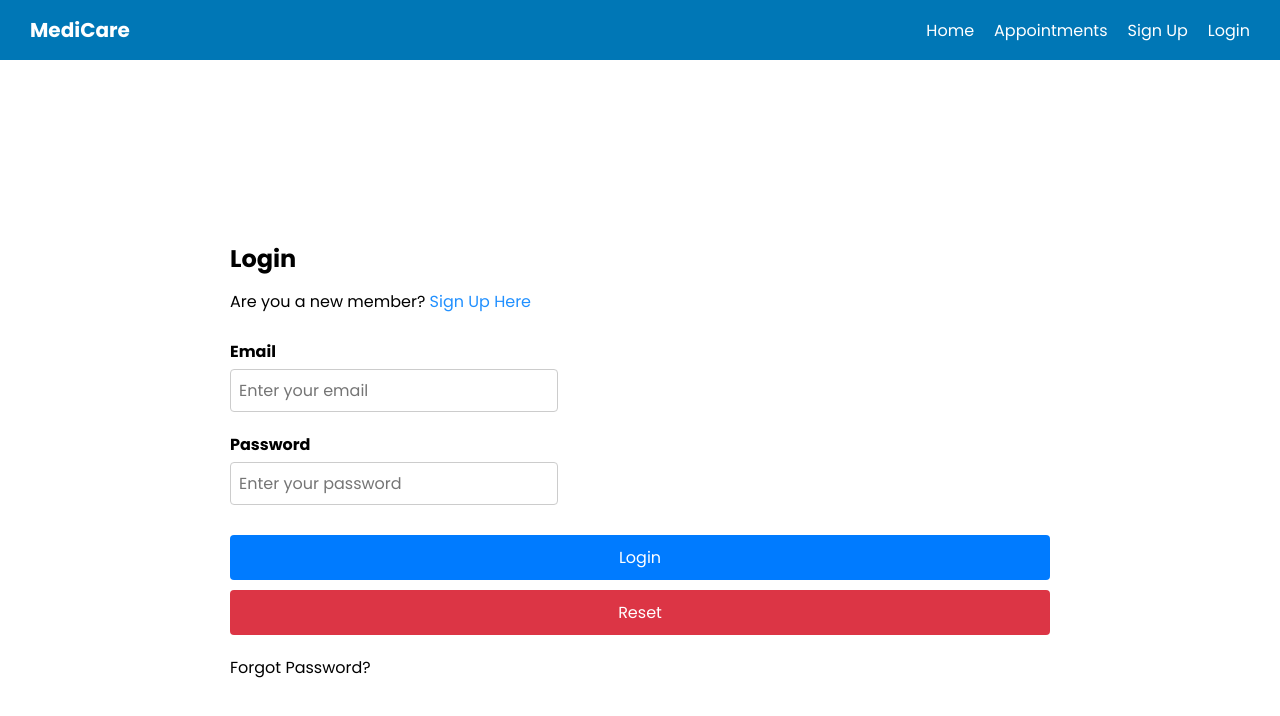
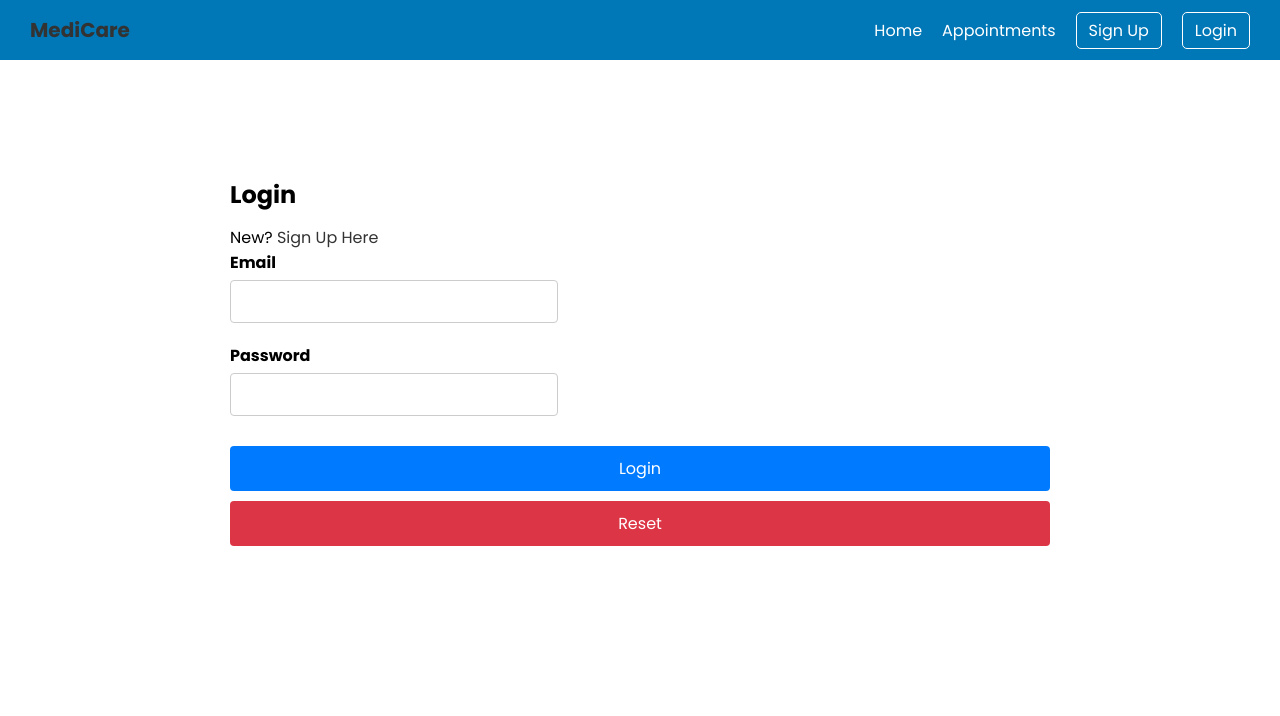
Before and after one commit to JohnChew1735/test_med_app, a React (Create React App) app: page /login in a window 1280 px wide. Shown: the top 716 px of the page. Built offline with nearby package versions, Linux system fonts and the light colour scheme.

Commit message:
Embed code in the Sign Up page to establish backend connectivity

```diff
--- a/src/Components/Login/Login.js
+++ b/src/Components/Login/Login.js
@@ -1,123 +1,68 @@
 import React, { useState } from "react";
+import { useNavigate, Link } from "react-router-dom";
+import { API_URL } from "../../config";
 import "./Login.css";
 
 const Login = () => {
-  // State variables for input values
   const [email, setEmail] = useState("");
   const [password, setPassword] = useState("");
+  const [err, setErr] = useState("");
+  const navigate = useNavigate();
 
-  // State variables for validation messages
-  const [errors, setErrors] = useState({});
+  const handleLogin = async (e) => {
+    e.preventDefault();
+    setErr("");
+    if (!email || !password) {
+      setErr("Please enter both email and password");
+      return;
+    }
+    try {
+      const res = await fetch(`${API_URL}/api/auth/login`, {
+        method: "POST",
+        headers: { "Content-Type": "application/json" },
+        body: JSON.stringify({ email, password }),
+      });
+      const json = await res.json();
 
-  // Validation function
-  const validateForm = () => {
-    const newErrors = {};
-
-    // Email validation
-    if (!email) {
-      newErrors.email = "Email is required";
-    } else if (!/\S+@\S+\.\S+/.test(email)) {
-      newErrors.email = "Enter a valid email address";
-    }
-
-    // Password validation
-    if (!password) {
-      newErrors.password = "Password is required";
-    } else if (password.length < 6) {
-      newErrors.password = "Password must be at least 6 characters long";
-    }
-
-    setErrors(newErrors);
-    return Object.keys(newErrors).length === 0;
-  };
-
-  // Submit handler
-  const handleSubmit = (e) => {
-    e.preventDefault();
-    if (validateForm()) {
-      alert("Login successful!");
-      // Here you can add login API call later
+      if (json.authtoken) {
+        sessionStorage.setItem("auth-token", json.authtoken);
+        sessionStorage.setItem("email", email);
+        // optionally store name if returned by backend
+        if (json.name) sessionStorage.setItem("name", json.name);
+        navigate("/");
+        window.location.reload();
+      } else {
+        setErr(json.error || "Login failed");
+      }
+    } catch (error) {
+      setErr("Unable to contact server.");
+      console.error(error);
     }
   };
 
-  // Reset handler
-  const handleReset = () => {
-    setEmail("");
-    setPassword("");
-    setErrors({});
-  };
-
   return (
-    <div className="container">
+    <div className="container" style={{ marginTop: "5%" }}>
       <div className="login-grid">
-        <div className="login-text">
-          <h2>Login</h2>
-        </div>
-
-        <div className="login-text">
-          Are you a new member?{" "}
-          <span>
-            <a href="/signup" style={{ color: "#2190FF" }}>
-              Sign Up Here
-            </a>
-          </span>
-        </div>
-
-        <br />
+        <div className="login-text"><h2>Login</h2></div>
+        <div className="login-text">New? <Link to="/signup">Sign Up Here</Link></div>
 
         <div className="login-form">
-          <form onSubmit={handleSubmit}>
+          <form onSubmit={handleLogin}>
             <div className="form-group">
-              <label htmlFor="email">Email</label>
-              <input
-                type="email"
-                name="email"
-                id="email"
-                className="form-control"
-                placeholder="Enter your email"
-                value={email}
-                onChange={(e) => setEmail(e.target.value)}
-              />
-              {errors.email && (
-                <p style={{ color: "red", fontSize: "14px" }}>{errors.email}</p>
-              )}
+              <label>Email</label>
+              <input className="form-control" type="email" value={email} onChange={e => setEmail(e.target.value)} required/>
+            </div>
+            <div className="form-group">
+              <label>Password</label>
+              <input className="form-control" type="password" value={password} onChange={e => setPassword(e.target.value)} required/>
             </div>
 
-            <div className="form-group">
-              <label htmlFor="password">Password</label>
-              <input
-                type="password"
-                name="password"
-                id="password"
-                className="form-control"
-                placeholder="Enter your password"
-                value={password}
-                onChange={(e) => setPassword(e.target.value)}
-              />
-              {errors.password && (
-                <p style={{ color: "red", fontSize: "14px" }}>
-                  {errors.password}
-                </p>
-              )}
-            </div>
+            {err && <div style={{ color: "red" }}>{err}</div>}
 
             <div className="btn-group">
-              <button
-                type="submit"
-                className="btn btn-primary mb-2 mr-1 waves-effect waves-light"
-              >
-                Login
-              </button>
-              <button
-                type="button"
-                className="btn btn-danger mb-2 waves-effect waves-light"
-                onClick={handleReset}
-              >
-                Reset
-              </button>
+              <button type="submit" className="btn btn-primary">Login</button>
+              <button type="reset" className="btn btn-danger" onClick={() => { setEmail(""); setPassword(""); setErr(""); }}>Reset</button>
             </div>
-
-            <div className="login-text">Forgot Password?</div>
           </form>
         </div>
       </div>
--- a/src/Components/Navbar/Navbar.css
+++ b/src/Components/Navbar/Navbar.css
@@ -28,3 +28,20 @@ body {
 .nav-links a:hover {
   color: #ffdd00;
 }
+
+.btn-outline,
+.btn-logout {
+  border: 1px solid #fff;
+  color: #fff;
+  background: transparent;
+  padding: 6px 12px;
+  border-radius: 5px;
+  cursor: pointer;
+  transition: 0.3s;
+}
+
+.btn-logout:hover,
+.btn-outline:hover {
+  background: #fff;
+  color: #333;
+}
--- a/src/Components/Navbar/Navbar.js
+++ b/src/Components/Navbar/Navbar.js
@@ -1,15 +1,56 @@
-import React from "react";
+// src/Components/Navbar/Navbar.js
+import React, { useEffect, useState } from "react";
+import { Link, useNavigate } from "react-router-dom";
 import "./Navbar.css";
 
 const Navbar = () => {
+  const [user, setUser] = useState(null); // will hold display name
+  const navigate = useNavigate();
+
+  useEffect(() => {
+    const email = sessionStorage.getItem("email");
+    const name = sessionStorage.getItem("name");
+    if (email || name) {
+      // prefer stored name; otherwise take part before @ from email
+      const display = name || (email ? email.split("@")[0] : null);
+      setUser(display);
+    } else {
+      setUser(null);
+    }
+  }, []);
+
+  const handleLogout = () => {
+    // remove auth info and update UI
+    sessionStorage.removeItem("auth-token");
+    sessionStorage.removeItem("email");
+    sessionStorage.removeItem("name");
+    sessionStorage.removeItem("phone");
+    setUser(null);
+    navigate("/");
+    window.location.reload()
+  };
+
   return (
     <nav className="navbar">
-      <div className="logo">MediCare</div>
+      <div className="logo"><Link to="/">MediCare</Link></div>
+
       <div className="nav-links">
-        <a href="/">Home</a>
-        <a href="/appointments">Appointments</a>
-        <a href="/signup">Sign Up</a>
-        <a href="/login">Login</a>
+        <Link to="/">Home</Link>
+        <Link to="/appointments">Appointments</Link>
+
+        {user ? (
+          <>
+            <span className="nav-username" style={{ marginLeft: "1rem" }}>
+            Hi, {user}
+            </span>
+            <button className="btn-logout" onClick={handleLogout}>Logout</button>
+          </>
+        ) : (
+          <>
+            <Link to="/signup" className="btn-outline">Sign Up</Link>
+            <Link to="/login" className="btn-outline">Login</Link>
+          </>
+        )}
       </div>
     </nav>
   );
--- a/src/Components/Sign_up/Sign_Up.js
+++ b/src/Components/Sign_up/Sign_Up.js
@@ -1,178 +1,95 @@
 import React, { useState } from "react";
+import { Link, useNavigate } from "react-router-dom";
+import { API_URL } from "../../config";
 import "./Sign_Up.css";
 
 const Sign_Up = () => {
-  // --- State to store form values ---
-  const [formData, setFormData] = useState({
-    name: "",
-    phone: "",
-    email: "",
-    password: "",
-  });
+  const [name, setName] = useState("");
+  const [phone, setPhone] = useState("");
+  const [email, setEmail] = useState("");
+  const [password, setPassword] = useState("");
+  const [err, setErr] = useState("");
+  const navigate = useNavigate();
 
-  // --- State to store validation errors ---
-  const [errors, setErrors] = useState({});
-
-  // --- Handle input change ---
-  const handleChange = (e) => {
-    const { name, value } = e.target;
-
-    setFormData({
-      ...formData,
-      [name]: value,
-    });
-
-    // clear error while typing
-    setErrors({
-      ...errors,
-      [name]: "",
-    });
+  const validate = () => {
+    if (!name.trim()) return "Name is required";
+    if (!/^\d{10}$/.test(phone)) return "Phone must be exactly 10 digits";
+    if (!/\S+@\S+\.\S+/.test(email)) return "Invalid email address";
+    if (password.length < 6) return "Password must be at least 6 characters";
+    return null;
   };
 
-  // --- Validation rules ---
-  const validate = () => {
-    const newErrors = {};
-
-    // Name validation
-    if (!formData.name.trim()) {
-      newErrors.name = "Name is required";
+  const register = async (e) => {
+    e.preventDefault();
+    setErr("");
+    const v = validate();
+    if (v) {
+      setErr(v);
+      return;
     }
 
-    // Phone must be exactly 10 digits
-    if (!/^\d{10}$/.test(formData.phone)) {
-      newErrors.phone = "Phone number must be exactly 10 digits";
+    try {
+      const response = await fetch(`${API_URL}/api/auth/register`, {
+        method: "POST",
+        headers: { "Content-Type": "application/json" },
+        body: JSON.stringify({ name, email, password, phone }),
+      });
+      const json = await response.json();
+
+      if (json.authtoken) {
+        sessionStorage.setItem("auth-token", json.authtoken);
+        sessionStorage.setItem("name", name);
+        sessionStorage.setItem("email", email);
+        sessionStorage.setItem("phone", phone);
+
+        navigate("/");
+        window.location.reload();
+      } else {
+        // show server validation errors in friendly way
+        if (json.errors) setErr(json.errors.map((e) => e.msg).join(", "));
+        else setErr(json.error || "Registration failed");
+      }
+    } catch (error) {
+      setErr("Unable to contact server. Try again later.");
+      console.error(error);
     }
-
-    // Email must be valid format
-    if (!/\S+@\S+\.\S+/.test(formData.email)) {
-      newErrors.email = "Invalid email address";
-    }
-
-    // Password minimum 6 characters
-    if (formData.password.length < 6) {
-      newErrors.password = "Password must be at least 6 characters long";
-    }
-
-    return newErrors;
-  };
-
-  // --- Handle form submission ---
-  const handleSubmit = (e) => {
-    e.preventDefault();
-
-    const validationErrors = validate();
-    if (Object.keys(validationErrors).length > 0) {
-      setErrors(validationErrors);
-    } else {
-      alert("Sign Up Successful!");
-      console.log("Form Data Submitted:", formData);
-      // You could send this to backend API here
-    }
-  };
-
-  // --- Handle reset ---
-  const handleReset = () => {
-    setFormData({
-      name: "",
-      phone: "",
-      email: "",
-      password: "",
-    });
-    setErrors({});
   };
 
   return (
     <div className="container" style={{ marginTop: "5%" }}>
       <div className="signup-grid">
-        <div className="signup-text">
-          <h1>Sign Up</h1>
-        </div>
-
+        <div className="signup-text"><h1>Sign Up</h1></div>
         <div className="signup-text1" style={{ textAlign: "left" }}>
-          Already a member?{" "}
-          <span>
-            <a href="/login" style={{ color: "#2190FF" }}>
-              Login
-            </a>
-          </span>
+          Already a member? <Link to="/login" style={{ color: "#2190FF" }}>Login</Link>
         </div>
 
         <div className="signup-form">
-          <form onSubmit={handleSubmit} onReset={handleReset}>
-            {/* Name Field */}
+          <form onSubmit={register}>
             <div className="form-group">
               <label htmlFor="name">Name</label>
-              <input
-                type="text"
-                name="name"
-                id="name"
-                required
-                className="form-control"
-                placeholder="Enter your name"
-                value={formData.name}
-                onChange={handleChange}
-              />
-              {errors.name && <p style={{ color: "red" }}>{errors.name}</p>}
+              <input id="name" className="form-control" required value={name} onChange={(e) => setName(e.target.value)} placeholder="Enter your name"/>
             </div>
 
-            {/* Phone Field */}
             <div className="form-group">
               <label htmlFor="phone">Phone</label>
-              <input
-                type="tel"
-                name="phone"
-                id="phone"
-                required
-                className="form-control"
-                placeholder="Enter your phone number"
-                value={formData.phone}
-                onChange={handleChange}
-              />
-              {errors.phone && <p style={{ color: "red" }}>{errors.phone}</p>}
+              <input id="phone" className="form-control" required value={phone} onChange={(e) => setPhone(e.target.value)} placeholder="Enter your phone number"/>
             </div>
 
-            {/* Email Field */}
             <div className="form-group">
               <label htmlFor="email">Email</label>
-              <input
-                type="email"
-                name="email"
-                id="email"
-                required
-                className="form-control"
-                placeholder="Enter your email"
-                value={formData.email}
-                onChange={handleChange}
-              />
-              {errors.email && <p style={{ color: "red" }}>{errors.email}</p>}
+              <input id="email" type="email" className="form-control" required value={email} onChange={(e) => setEmail(e.target.value)} placeholder="Enter your email"/>
             </div>
 
-            {/* Password Field */}
             <div className="form-group">
               <label htmlFor="password">Password</label>
-              <input
-                type="password"
-                name="password"
-                id="password"
-                required
-                className="form-control"
-                placeholder="Enter your password"
-                value={formData.password}
-                onChange={handleChange}
-              />
-              {errors.password && (
-                <p style={{ color: "red" }}>{errors.password}</p>
-              )}
+              <input id="password" type="password" className="form-control" required value={password} onChange={(e) => setPassword(e.target.value)} placeholder="Enter your password"/>
             </div>
 
-            {/* Buttons */}
+            {err && <div className="err" style={{ color: "red", marginBottom: 10 }}>{err}</div>}
+
             <div className="btn-group">
-              <button type="submit" className="btn btn-primary mb-2 mr-1">
-                Submit
-              </button>
-              <button type="reset" className="btn btn-danger mb-2">
-                Reset
-              </button>
+              <button type="submit" className="btn btn-primary">Submit</button>
+              <button type="reset" className="btn btn-danger" onClick={() => { setName(""); setPhone(""); setEmail(""); setPassword(""); setErr(""); }}>Reset</button>
             </div>
           </form>
         </div>
--- a/src/config.js
+++ b/src/config.js
@@ -1,4 +1,4 @@
-export const API_URL = window.location.hostname === "localhost" ? "https://johnchew1735-8181.theiadockernext-1-labs-prod-theiak8s-4-tor01.proxy.cognitiveclass.ai" : "https://johnchew1735-8181-theiadockernext-1-labs-prod-theiak8s-4-tor01.proxy.cognitiveclass.ai";
+export const API_URL = window.location.hostname === "localhost" ? "https://johnchew1735-8181.theiadockernext-1-labs-prod-theiak8s-4-tor01.proxy.cognitiveclass.ai" : "https://johnchew1735-8181.theiadockernext-1-labs-prod-theiak8s-4-tor01.proxy.cognitiveclass.ai";
 console.log(
     "API_URL :",
     API_URL
```
Also changed, not shown: 1 other file (tests, documents, lock files or other folders).
